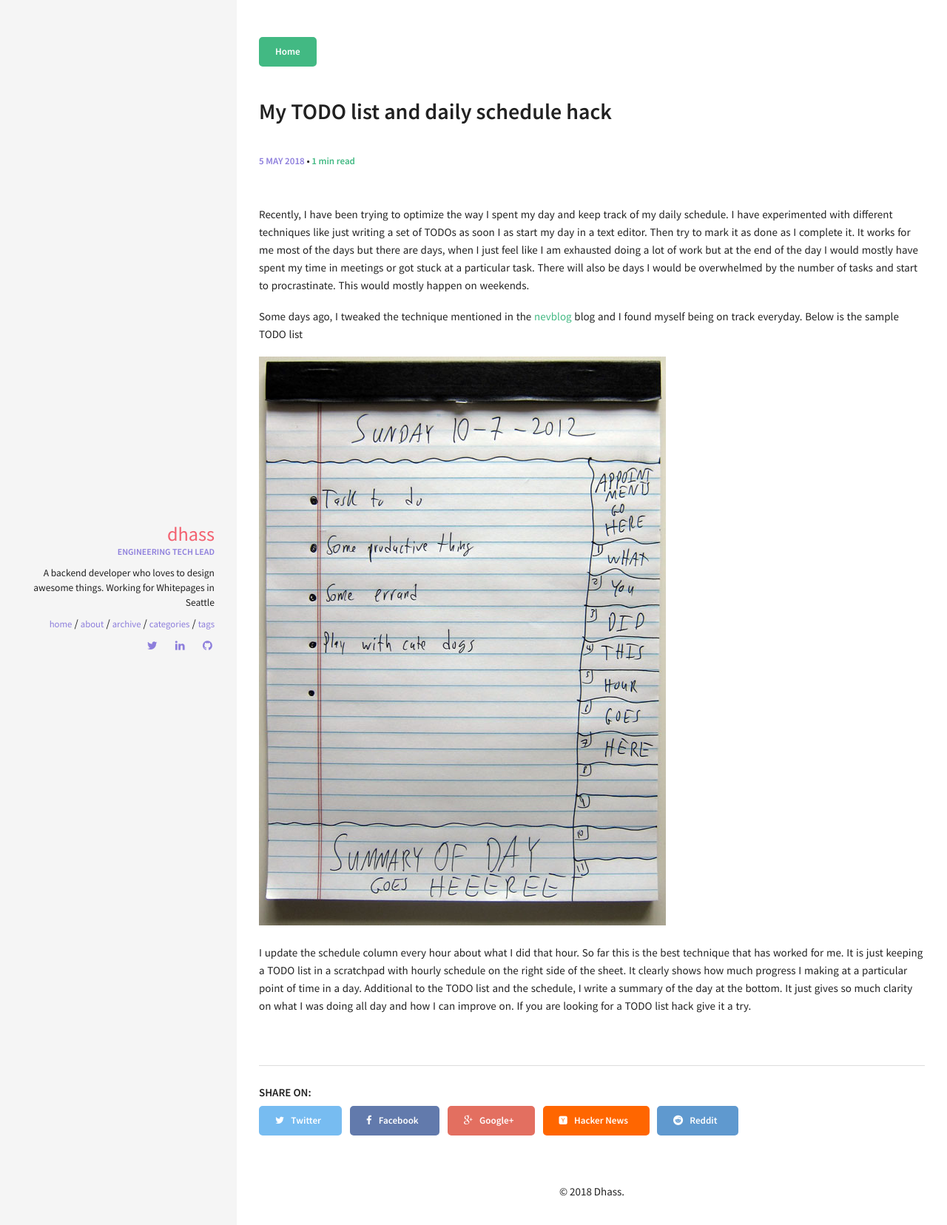
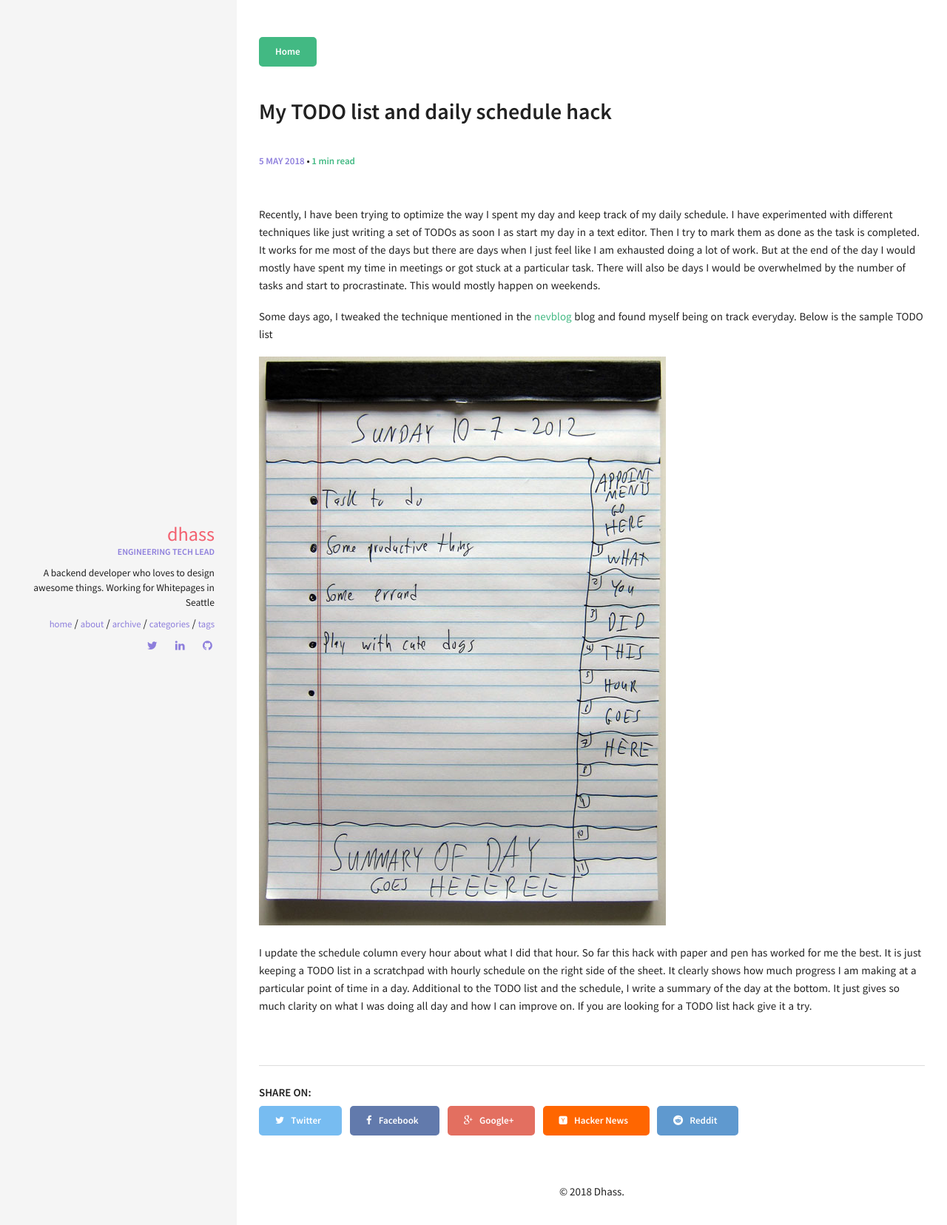
Before and after one commit to idlelearner/idlelearner.github.io, a Jekyll site: the page built from _posts/2018-05-06-how-I-track-my-daily-schedule.markdown, in a window 1280 px wide. Shown: the top 1656 px of the page at 74% size. Built offline with Jekyll 4.4.1, drawn with Linux system fonts in a browser that asks for light colours.

Commit message:
TODO post updates

```diff
--- a/_posts/2018-05-06-how-I-track-my-daily-schedule.markdown
+++ b/_posts/2018-05-06-how-I-track-my-daily-schedule.markdown
@@ -5,10 +5,10 @@ categories: [productivity]
 date:   2018-05-05 09:44:21 -0700
 ---
 
-Recently, I have been trying to optimize the way I spent my day and keep track of my daily schedule. I have experimented with different techniques like just writing a set of TODOs as soon I as start my day in a text editor. Then try to mark it as done as I complete it. It works for me most of the days but there are days, when I just feel like I am exhausted doing a lot of work but at the end of the day I would mostly have spent my time in meetings or got stuck at a particular task. There will also be days I would be overwhelmed by the number of tasks and start to procrastinate. This would mostly happen on weekends.
+Recently, I have been trying to optimize the way I spent my day and keep track of my daily schedule. I have experimented with different techniques like just writing a set of TODOs as soon I as start my day in a text editor. Then I try to mark them as done as the task is completed. It works for me most of the days but there are days when I just feel like I am exhausted doing a lot of work. But at the end of the day I would mostly have spent my time in meetings or got stuck at a particular task. There will also be days I would be overwhelmed by the number of tasks and start to procrastinate. This would mostly happen on weekends.
 
-Some days ago, I tweaked the technique mentioned in the [nevblog](http://www.nevblog.com/to-do-list-how-to/) blog and I found myself being on track everyday. Below is the sample TODO list
+Some days ago, I tweaked the technique mentioned in the [nevblog](http://www.nevblog.com/to-do-list-how-to/) blog and found myself being on track everyday. Below is the sample TODO list
 
 ![TODO-list-sample](/img/to-do-list-sample.jpg)
 
-I update the schedule column every hour about what I did that hour. So far this is the best technique that has worked for me. It is just keeping a TODO list in a scratchpad with hourly schedule on the right side of the sheet. It clearly shows how much progress I making at a particular point of time in a day. Additional to the TODO list and the schedule, I write a summary of the day at the bottom. It just gives so much clarity on what I was doing all day and how I can improve on. If you are looking for a TODO list hack give it a try.
+I update the schedule column every hour about what I did that hour. So far this hack with paper and pen has worked for me the best. It is just keeping a TODO list in a scratchpad with hourly schedule on the right side of the sheet. It clearly shows how much progress I am making at a particular point of time in a day. Additional to the TODO list and the schedule, I write a summary of the day at the bottom. It just gives so much clarity on what I was doing all day and how I can improve on. If you are looking for a TODO list hack give it a try.
```
